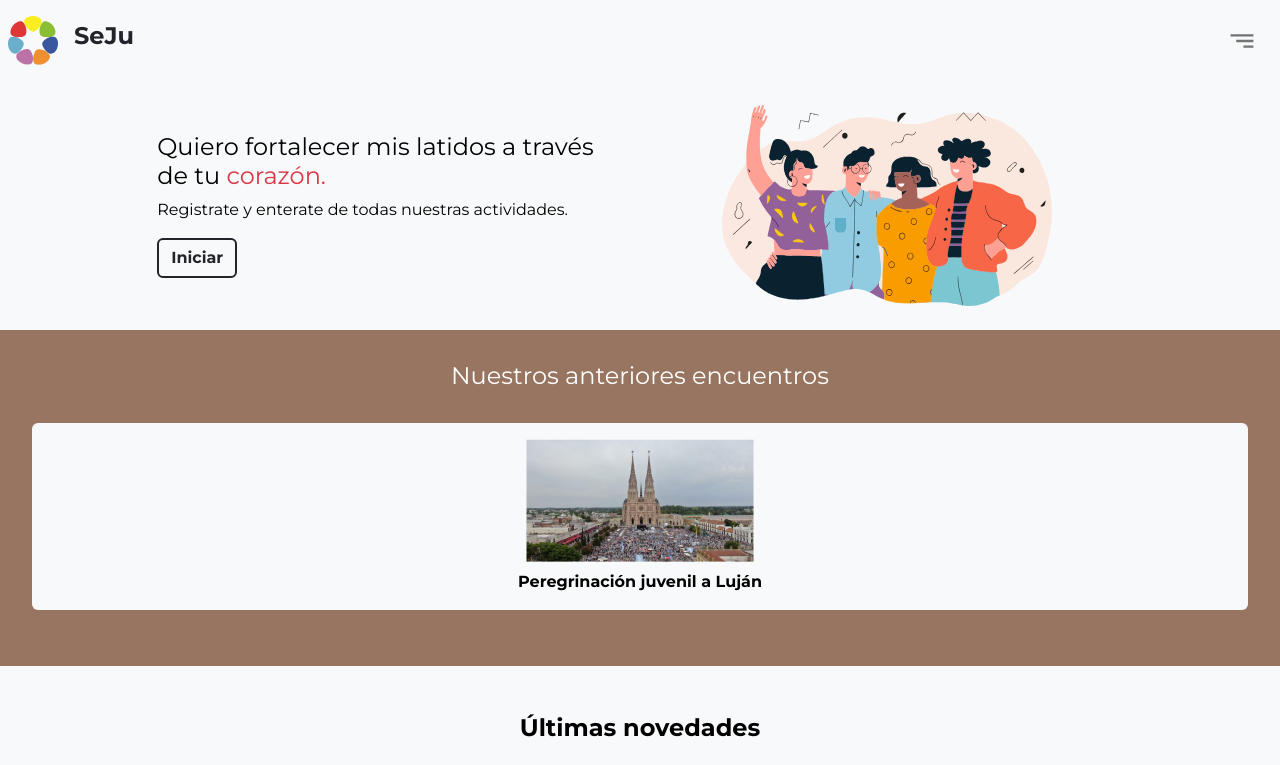
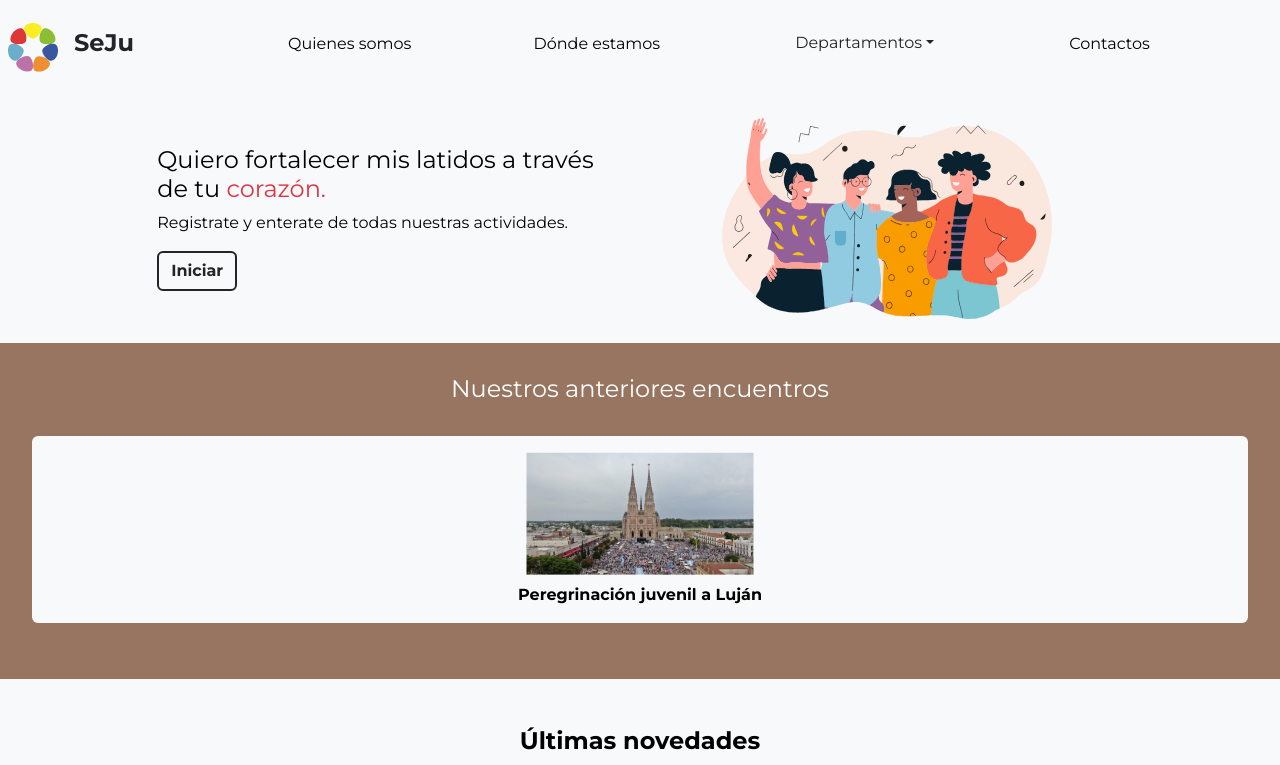
Before and after one commit to MRAMINIKO/SGS-frontend, a Next.js app: page / in a window 1280 px wide. Shown: the top 765 px of the page. Built offline with nearby package versions, Linux system fonts and the light colour scheme.

Commit message:
add web header

```diff
--- a/src/components/Header/Header.jsx
+++ b/src/components/Header/Header.jsx
@@ -1,12 +1,13 @@
+import { options } from "@/mocks/optionsAccordion.js";
+import logo from "@public/assets/logo.svg";
 import Image from "next/image";
-import React from "react";
-import logo from "@public/assets/logo.svg";
+import Link from "next/link";
+import { HeaderOptions } from "../HeaderOptions/HeaderOptions";
 import { CustomOffcanvas } from "../Offcanvas/CustomOffcanvas";
-import Link from "next/link";
 
 export const Header = () => {
   return (
-    <header className="d-flex align-items-center justify-content-between sticky-top mb-5 mb-md-0 px-2 py-3 text-bg-light">
+    <header className="d-flex align-items-center sticky-top mb-5 mb-md-0 px-2 py-3 text-bg-light">
       <Link
         href="/"
         className="text-decoration-none text-dark d-flex align-items-center"
@@ -14,7 +15,12 @@ export const Header = () => {
         <Image src={logo} className="me-3" width={50} alt="SEJu" />
         <h4 className="fw-bold">SeJu</h4>
       </Link>
-      <CustomOffcanvas />
+      <div className="col-md d-none d-md-flex w-100"> {/* Oculta en dispositivos más grandes */}
+        <HeaderOptions options={options} />
+      </div>
+      <div className="col-md d-flex d-md-none justify-content-end w-100">
+        <CustomOffcanvas />
+      </div>
     </header>
   );
 };
--- /dev/null
+++ b/src/components/HeaderOptions/HeaderOptions.jsx
@@ -0,0 +1,44 @@
+"use client"
+import Link from 'next/link';
+import React from 'react';
+import Dropdown from 'react-bootstrap/Dropdown';
+
+
+export const HeaderOptions = ({ options }) => {
+    return (
+      <ul className='d-flex justify-content-evenly w-100'>
+        {options.map((option) => (
+          <li
+            key={option.id}
+            className={`d-inline-block ${option.content.length > 0 ? 'pt-2' : 'pt-3'}`}
+          >
+            {option.content.length > 0 ? (
+              <DropdownOption option={option} />
+            ) : (
+              <Link href={`/${option.href}`} style={{ textDecoration: 'none', color: 'black' }}>
+                {option.name}
+              </Link>
+            )}
+          </li>
+        ))}
+      </ul>
+    );
+  };
+
+const DropdownOption = ({ option }) => {
+    console.log(option)
+    return (
+        <Dropdown>
+            <Dropdown.Toggle variant="" id={`dropdown-${option.id}`}>
+                {option.name}
+            </Dropdown.Toggle>
+            <Dropdown.Menu>
+                {option?.content?.map((subOption) => (
+                    <Dropdown.Item key={subOption.department} href={`/departments/${subOption.href}`}>
+                        {subOption.department}
+                    </Dropdown.Item>
+                ))}
+            </Dropdown.Menu>
+        </Dropdown>
+    );
+};
--- a/src/mocks/optionsAccordion.js
+++ b/src/mocks/optionsAccordion.js
@@ -1,4 +1,18 @@
 export const options = [
+	{
+		id: 2,
+		name: "Quienes somos",
+		active: 0,
+		content: [],
+		href: "quienes_somos",
+	},
+	{
+		id: 3,
+		name: "Dónde estamos",
+		active: 0,
+		content: [],
+		href: "donde_estamos",
+	},
 	{
 		id: 1,
 		name: "Departamentos",
@@ -35,33 +49,24 @@ export const options = [
 		],
 	},
 	{
-		id: 2,
-		name: "Quienes somos",
-		active: 0,
-		content: [],
-	},
-	{
-		id: 3,
-		name: "Dónde estamos",
-		active: 0,
-		content: [],
-	},
-	{
 		id: 4,
 		name: "Contactos",
 		active: 0,
 		content: [],
+		href: "contactos",
 	},
-	{
+	/**{
 		id: 5,
 		name: "Registros",
 		active: 0,
 		content: [],
+		href: "registros",
 	},
 	{
 		id: 6,
 		name: "Cronogramas",
 		active: 0,
 		content: [],
-	},
+		href: "cronogramas",
+	},*/
 ];
```
Also changed, not shown: src/components/Offcanvas/CustomOffcanvas.jsx (+6 -6 lines).
